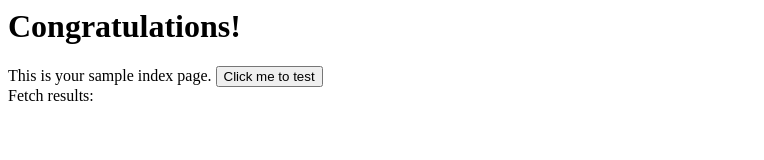
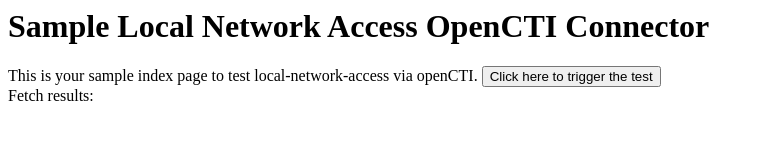
Before and after one commit to aizazhakro/local-network-access, a plain HTML site: page index.html in a window 1280 px wide. Shown: the whole page, without its empty margins (0-764 px from the left). Drawn offline with Linux system fonts and the light colour scheme.

Commit message:
update label

```diff
--- a/index.html
+++ b/index.html
@@ -4,10 +4,10 @@
 </head>
 <body>
   <!-- Begin Default Content -->
-  <h1>Congratulations!</h1>
-  This is your sample index page.
+  <h1>Sample Local Network Access OpenCTI Connector</h1>
+  This is your sample index page to test local-network-access via openCTI.
   <!-- End Default Content -->
- <button onclick="testFetch()">Click me to test</button>
+ <button onclick="testFetch()">Click here to trigger the test</button>
  <div id="fetch-results">
       Fetch results:
       <ul id="fetch-results-list">
```
